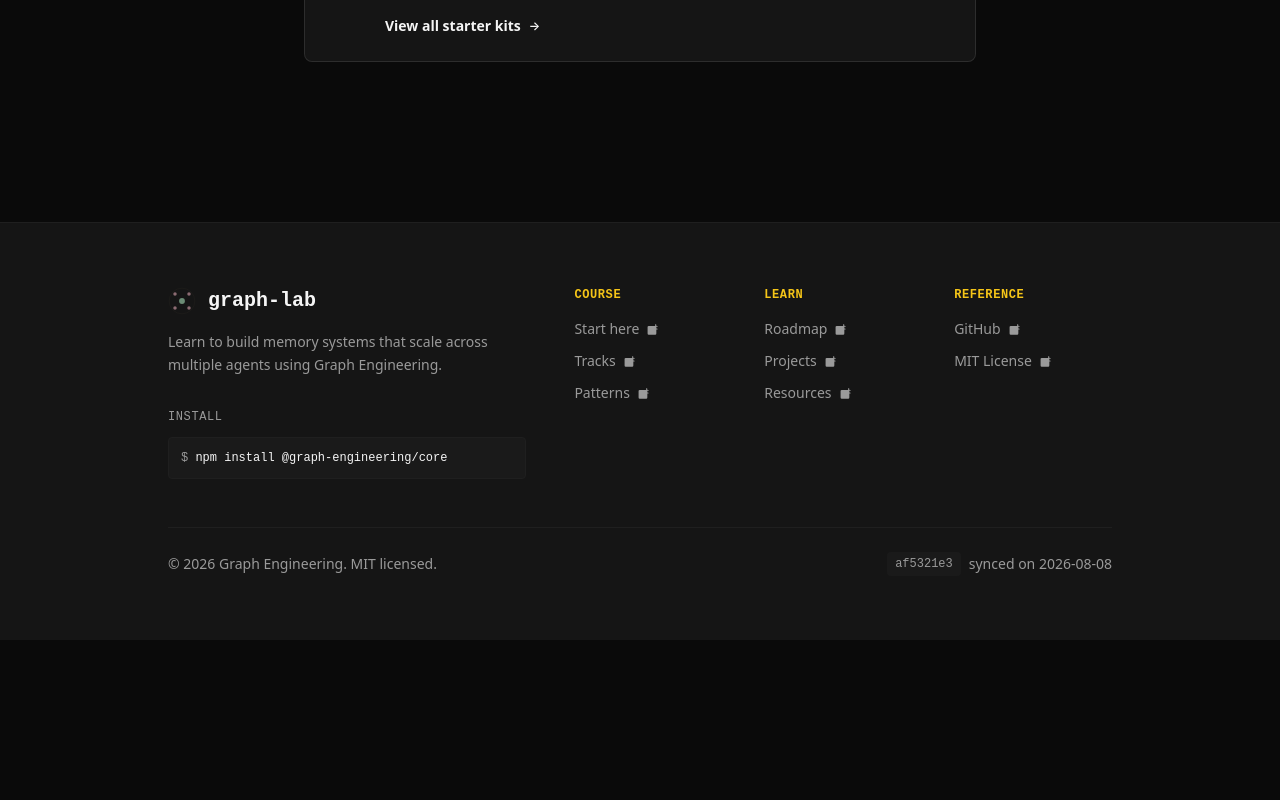
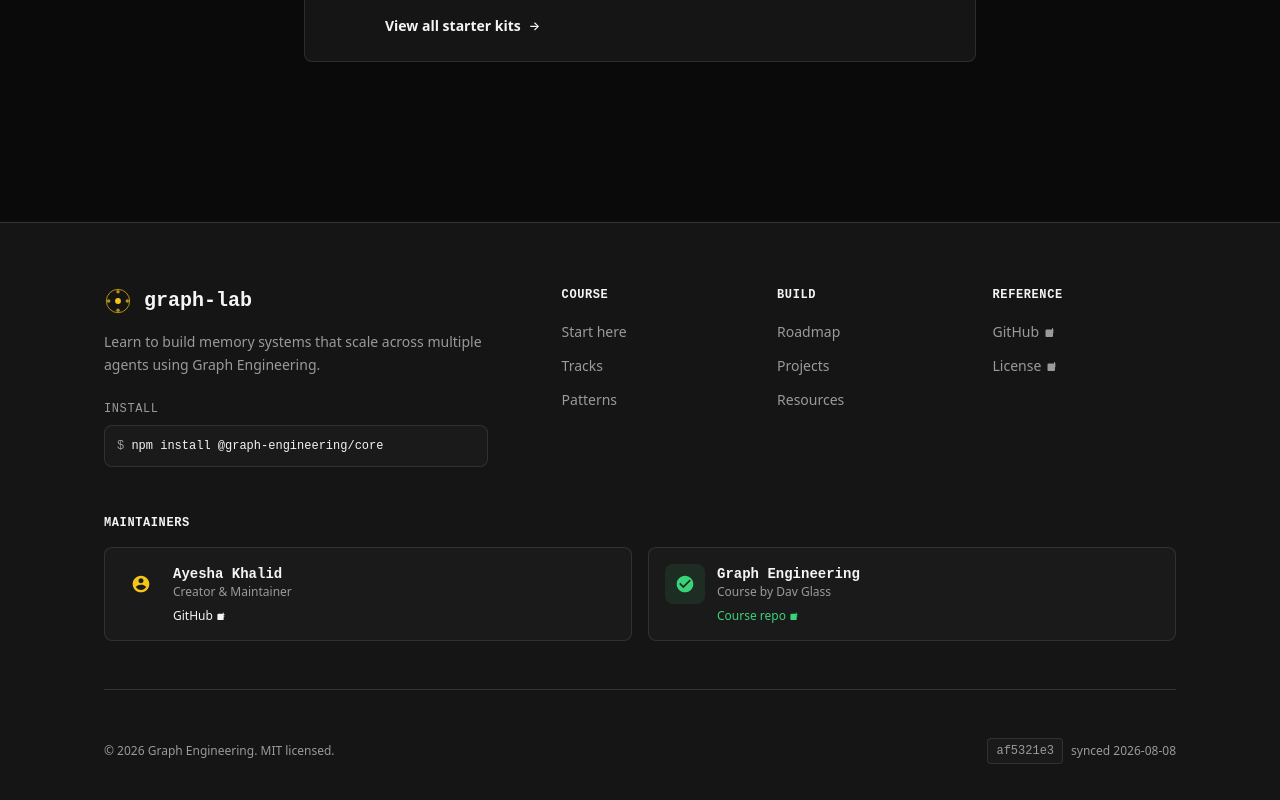
Before and after one commit to ayeshakhalid192007-dev/graph-lab, a Next.js app: page / in a window 1280 px wide. Shown: the part 5791-6591 px from the top of the page. Before the commit the page ends 6431 px from the top, so only its background shows below. Built offline with nearby package versions, Linux system fonts and the light colour scheme; no server answers.

Commit message:
feat: rebuild footer with maintainer cards and grouped link columns

```diff
--- a/components/landing/Footer.tsx
+++ b/components/landing/Footer.tsx
@@ -1,15 +1,21 @@
+import Link from "next/link";
 import { getSource } from "@/lib/content.ts";
 
-function FooterLink({ href, children }: { href: string; children: React.ReactNode }) {
+function FooterLink({ href, children, internal = false }: { href: string; children: React.ReactNode; internal?: boolean }) {
+  const className = "text-sm text-graphite hover:text-accent-primary transition-colors inline-flex items-center gap-1.5";
+
+  if (internal) {
+    return (
+      <Link href={href} className={className}>
+        {children}
+      </Link>
+    );
+  }
+
   return (
-    <a
-      href={href}
-      target="_blank"
-      rel="noopener noreferrer"
-      className="text-sm text-muted hover:text-accent-primary transition-colors flex items-center gap-2"
-    >
+    <a href={href} target="_blank" rel="noopener noreferrer" className={className}>
       {children}
-      <svg viewBox="0 0 24 24" width="14" height="14" fill="currentColor">
+      <svg viewBox="0 0 24 24" width="12" height="12" fill="currentColor">
         <path d="M18.25 12a.75.75 0 0 0-.75-.75H8.31l-4.47 4.47a.75.75 0 1 0 1.06 1.06l3.72-3.72H17.5a.75.75 0 0 0 0-1.5Z" />
         <path d="M15.5 4.25a.75.75 0 0 0-1.5 0v2.5h-11a2 2 0 0 0-2 2v11a2 2 0 0 0 2 2h11a2 2 0 0 0 2-2v-11h1.75a.75.75 0 0 0 0-1.5h-1.75v-2.5Z" />
       </svg>
@@ -25,68 +31,71 @@ export function Footer() {
     {
       heading: "Course",
       links: [
-        { label: "Start here", href: "/docs/00-start-here/" },
-        { label: "Tracks", href: "/tracks/" },
-        { label: "Patterns", href: "/patterns/" },
+        { label: "Start here", href: "/docs/00-start-here/", internal: true },
+        { label: "Tracks", href: "/tracks/", internal: true },
+        { label: "Patterns", href: "/patterns/", internal: true },
       ],
     },
     {
-      heading: "Learn",
+      heading: "Build",
       links: [
-        { label: "Roadmap", href: "/roadmap/" },
-        { label: "Projects", href: "/projects/" },
-        { label: "Resources", href: "/resources/" },
+        { label: "Roadmap", href: "/roadmap/", internal: true },
+        { label: "Projects", href: "/projects/", internal: true },
+        { label: "Resources", href: "/resources/", internal: true },
       ],
     },
     {
       heading: "Reference",
       links: [
-        { label: "GitHub", href: `https://github.com/${repo}` },
-        { label: "MIT License", href: `https://github.com/${repo}/blob/main/LICENSE` },
+        { label: "GitHub", href: `https://github.com/${repo}`, internal: false },
+        { label: "License", href: `https://github.com/${repo}/blob/main/LICENSE`, internal: false },
       ],
     },
   ];
 
   return (
-    <footer className="border-t border-rule bg-surface mt-20">
-      <div className="max-w-5xl mx-auto px-6 py-16 sm:px-8 md:px-10">
-        <div className="grid gap-12 lg:grid-cols-[minmax(0,1.2fr)_minmax(0,1.8fr)]">
-          {/* brand column */}
+    <footer className="border-t border-rule-strong bg-surface mt-20">
+      <div className="max-w-6xl mx-auto px-6 py-16 sm:px-8 md:px-10">
+        {/* Main footer content */}
+        <div className="grid gap-12 lg:grid-cols-[minmax(0,1.2fr)_minmax(0,1.8fr)] mb-12">
+          {/* Brand column */}
           <div className="max-w-sm">
             <div className="flex items-center gap-3 mb-4">
               <svg width="28" height="28" viewBox="0 0 48 48" fill="none">
-                <circle cx="24" cy="24" r="22" stroke="#8C7B63" strokeWidth="0.5" opacity="0.2" />
-                <circle cx="24" cy="24" r="5" fill="#6B8C75" />
-                <circle cx="12" cy="12" r="3" fill="#8C6B72" />
-                <circle cx="36" cy="12" r="3" fill="#8C6B72" />
-                <circle cx="12" cy="36" r="3" fill="#8C6B72" />
-                <circle cx="36" cy="36" r="3" fill="#8C6B72" />
+                <circle cx="24" cy="24" r="20" stroke="var(--accent-primary)" strokeWidth="1.5" opacity="0.8" />
+                <circle cx="24" cy="24" r="5" fill="var(--accent-primary)" />
+                <circle cx="24" cy="8" r="3" fill="var(--accent-primary)" opacity="0.7" />
+                <circle cx="8" cy="24" r="3" fill="var(--accent-primary)" opacity="0.7" />
+                <circle cx="40" cy="24" r="3" fill="var(--accent-primary)" opacity="0.7" />
+                <circle cx="24" cy="40" r="3" fill="var(--accent-primary)" opacity="0.7" />
               </svg>
               <span className="font-mono text-xl font-bold text-ink">graph-lab</span>
             </div>
-            <p className="text-sm text-muted leading-relaxed">
+            <p className="text-sm text-graphite leading-relaxed mb-6">
               Learn to build memory systems that scale across multiple agents using Graph Engineering.
             </p>
 
-            <div className="mt-8">
-              <p className="text-xs font-mono text-muted mb-3 uppercase tracking-wider">Install</p>
-              <code className="block font-mono text-xs bg-surface-soft border border-rule rounded p-3 text-ink">
-                <span className="text-muted">$ </span>npm install @graph-engineering/core
+            <div>
+              <p className="text-xs font-mono text-muted mb-2 uppercase tracking-wider">Install</p>
+              <code className="block font-mono text-xs bg-surface-soft border border-card-border rounded-lg p-3 text-ink">
+                <span className="text-muted">$</span> npm install @graph-engineering/core
               </code>
             </div>
           </div>
 
-          {/* link groups */}
+          {/* Link groups */}
           <nav aria-label="Footer" className="grid grid-cols-2 gap-x-8 gap-y-10 sm:grid-cols-3">
             {footerGroups.map((group) => (
               <div key={group.heading}>
-                <p className="font-mono text-xs font-semibold uppercase tracking-wider text-accent mb-4">
+                <p className="font-mono text-xs font-bold uppercase tracking-wider text-accent-primary mb-4">
                   {group.heading}
                 </p>
-                <ul className="space-y-3">
+                <ul className="space-y-2.5">
                   {group.links.map((link) => (
                     <li key={link.label}>
-                      <FooterLink href={link.href}>{link.label}</FooterLink>
+                      <FooterLink href={link.href} internal={link.internal}>
+                        {link.label}
+                      </FooterLink>
                     </li>
                   ))}
                 </ul>
@@ -95,16 +104,80 @@ export function Footer() {
           </nav>
         </div>
 
-        {/* meta bar */}
-        <div className="mt-12 pt-6 border-t border-rule flex flex-col gap-4 sm:flex-row sm:items-center sm:justify-between text-sm">
-          <p className="text-muted">
+        {/* Maintainer section */}
+        <div className="mb-12 pb-12 border-b border-rule-strong">
+          <p className="font-mono text-xs font-bold uppercase tracking-wider text-accent-primary mb-4">
+            Maintainers
+          </p>
+          <div className="grid grid-cols-1 sm:grid-cols-2 gap-4">
+            <div className="bg-surface-soft border border-card-border rounded-lg p-4">
+              <div className="flex items-start gap-3">
+                <div className="w-10 h-10 rounded-lg bg-accent-primary/10 flex items-center justify-center flex-shrink-0">
+                  <svg viewBox="0 0 24 24" width="20" height="20" fill="var(--accent-primary)">
+                    <path d="M12 2C6.48 2 2 6.48 2 12s4.48 10 10 10 10-4.48 10-10S17.52 2 12 2zm0 3c1.66 0 3 1.34 3 3s-1.34 3-3 3-3-1.34-3-3 1.34-3 3-3zm0 14.2c-2.5 0-4.71-1.28-6-3.22.03-1.99 4-3.08 6-3.08 1.99 0 5.97 1.09 6 3.08-1.29 1.94-3.5 3.22-6 3.22z" />
+                  </svg>
+                </div>
+                <div>
+                  <h3 className="font-mono font-semibold text-ink text-sm">Ayesha Khalid</h3>
+                  <p className="text-xs text-graphite">Creator & Maintainer</p>
+                  <div className="flex items-center gap-2 mt-2">
+                    <a
+                      href="https://github.com/ayeshakhalid192007-dev"
+                      target="_blank"
+                      rel="noopener noreferrer"
+                      className="text-xs text-accent-primary hover:text-accent-secondary transition-colors inline-flex items-center gap-1"
+                    >
+                      GitHub
+                      <svg viewBox="0 0 24 24" width="10" height="10" fill="currentColor">
+                        <path d="M18.25 12a.75.75 0 0 0-.75-.75H8.31l-4.47 4.47a.75.75 0 1 0 1.06 1.06l3.72-3.72H17.5a.75.75 0 0 0 0-1.5Z" />
+                        <path d="M15.5 4.25a.75.75 0 0 0-1.5 0v2.5h-11a2 2 0 0 0-2 2v11a2 2 0 0 0 2 2h11a2 2 0 0 0 2-2v-11h1.75a.75.75 0 0 0 0-1.5h-1.75v-2.5Z" />
+                      </svg>
+                    </a>
+                  </div>
+                </div>
+              </div>
+            </div>
+
+            <div className="bg-surface-soft border border-card-border rounded-lg p-4">
+              <div className="flex items-start gap-3">
+                <div className="w-10 h-10 rounded-lg bg-accent-success/10 flex items-center justify-center flex-shrink-0">
+                  <svg viewBox="0 0 24 24" width="20" height="20" fill="var(--accent-success)">
+                    <path d="M12 2C6.48 2 2 6.48 2 12s4.48 10 10 10 10-4.48 10-10S17.52 2 12 2zm-2 15l-5-5 1.41-1.41L10 14.17l7.59-7.59L19 8l-9 9z" />
+                  </svg>
+                </div>
+                <div>
+                  <h3 className="font-mono font-semibold text-ink text-sm">Graph Engineering</h3>
+                  <p className="text-xs text-graphite">Course by Dav Glass</p>
+                  <div className="flex items-center gap-2 mt-2">
+                    <a
+                      href="https://github.com/dglsparsons/graph-engineering-course"
+                      target="_blank"
+                      rel="noopener noreferrer"
+                      className="text-xs text-accent-success hover:text-accent-primary transition-colors inline-flex items-center gap-1"
+                    >
+                      Course repo
+                      <svg viewBox="0 0 24 24" width="10" height="10" fill="currentColor">
+                        <path d="M18.25 12a.75.75 0 0 0-.75-.75H8.31l-4.47 4.47a.75.75 0 1 0 1.06 1.06l3.72-3.72H17.5a.75.75 0 0 0 0-1.5Z" />
+                        <path d="M15.5 4.25a.75.75 0 0 0-1.5 0v2.5h-11a2 2 0 0 0-2 2v11a2 2 0 0 0 2 2h11a2 2 0 0 0 2-2v-11h1.75a.75.75 0 0 0 0-1.5h-1.75v-2.5Z" />
+                      </svg>
+                    </a>
+                  </div>
+                </div>
+              </div>
+            </div>
+          </div>
+        </div>
+
+        {/* Meta bar */}
+        <div className="flex flex-col gap-4 sm:flex-row sm:items-center sm:justify-between text-xs text-muted">
+          <p>
             © {new Date().getFullYear()} Graph Engineering. MIT licensed.
           </p>
-          <p className="text-muted flex items-center gap-2">
-            <span className="text-xs font-mono bg-surface-soft px-2 py-1 rounded">
+          <p className="flex items-center gap-2">
+            <span className="font-mono bg-surface-soft px-2 py-1 rounded border border-card-border">
               {commit.slice(0, 8)}
             </span>
-            synced on {synced}
+            synced {synced}
           </p>
         </div>
       </div>
```
